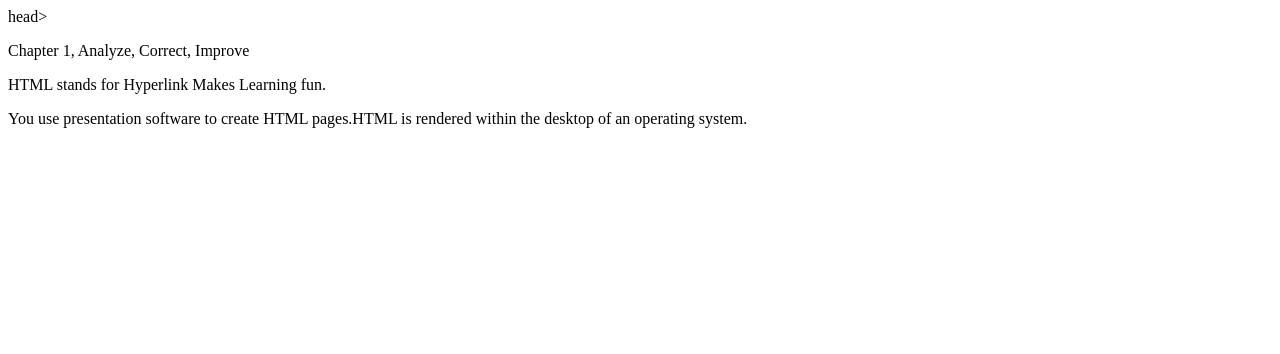
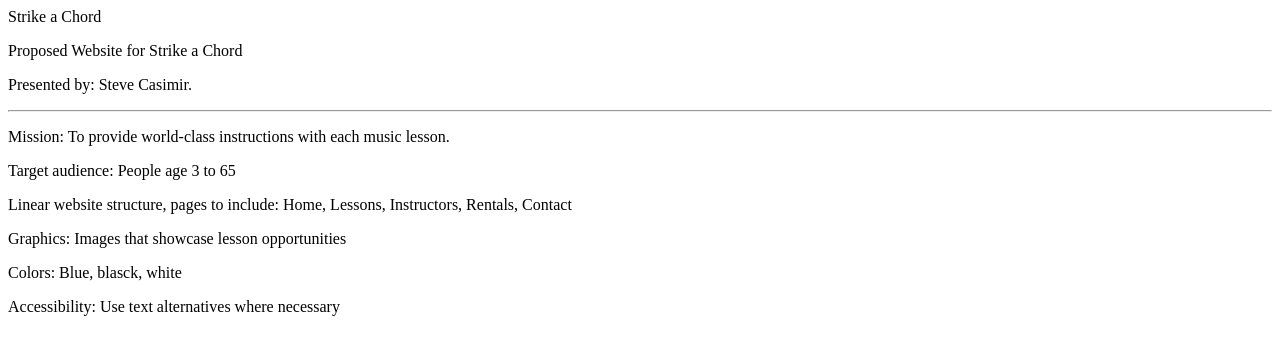
Before and after one commit to sc19-git/Chap1-Apply--extend--analyze, a plain HTML site: page analyze/index.html in a window 1280 px wide. Drawn offline with Linux system fonts and the light colour scheme.

Commit message:
Update index.html

```diff
--- a/analyze/index.html
+++ b/analyze/index.html
@@ -1,3 +1,21 @@
-<DOCTYPE><html><heal><tite><meta>head><body>
-<p>Chapter 1, Analyze, Correct, Improve<dr>
-<P>HTML stands for Hyperlink Makes Learning fun.<p><p>You use presentation software to create HTML pages.</p<PHTML9 is the latest version of HTML.</p>HTML is rendered within the desktop of an operating system.</BODY>
+<DOCTYPE>
+<html lang="end'>
+<head>
+<tite>Strike a Chord</title>
+<meta charset="utf-8">
+</head>
+<body>
+<p>Proposed Website for Strike a Chord</p>
+<P>Presented by: Steve Casimir.</p>
+<hr>
+<p>Mission: To provide world-class instructions with each music lesson.</p>
+
+<p>Target audience: People age 3 to 65</p>
+
+<p>Linear website structure, pages to include: Home, Lessons, Instructors, Rentals, Contact</p>
+
+<p> Graphics: Images that showcase lesson opportunities</p>
+
+<p>Colors: Blue, blasck, white</p>
+
+<p>Accessibility: Use text alternatives where necessary</p>
```
